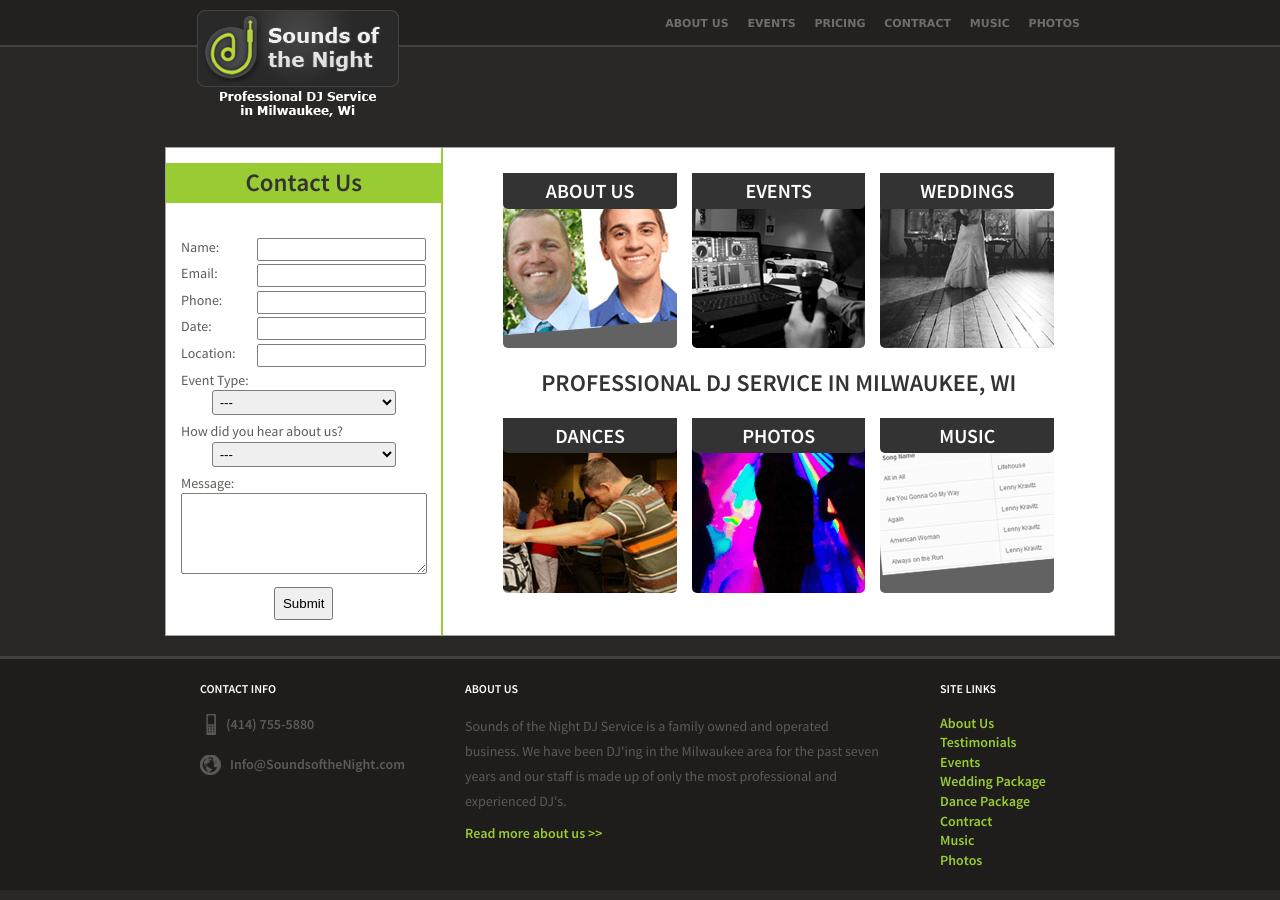
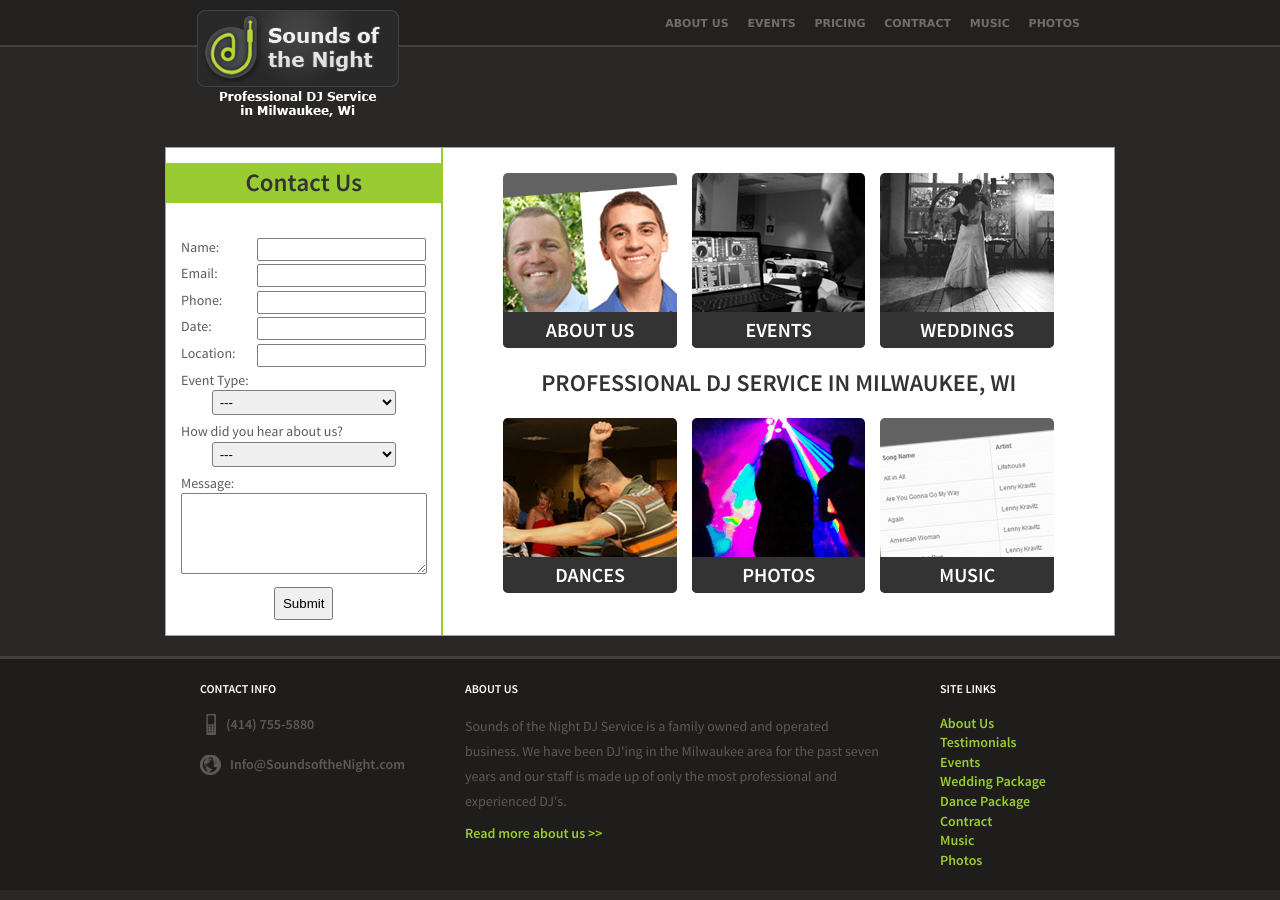
Before and after one commit to Chrisgozd/SoundsoftheNight, a Jekyll site: the page built from index.html, in a window 1280 px wide. Built offline with Jekyll 4.4.1, drawn with Linux system fonts in a browser that asks for light colours.

Commit message:
Mobile sizes

```diff
--- a/_sass/_base.scss
+++ b/_sass/_base.scss
@@ -151,13 +151,13 @@
             ul {
                 list-style-type: none;
                 display: flex;
-                justify-content: space-between;
                 margin-left: 0px;
                 li {
                     height: 175px;
                     display: flex;
                     flex: 1;
                     border-radius: 5px;
+                    justify-content: flex-end;
                     flex-direction: column;
                     background-size: cover;
                     @include media-query($on-small) {
```
